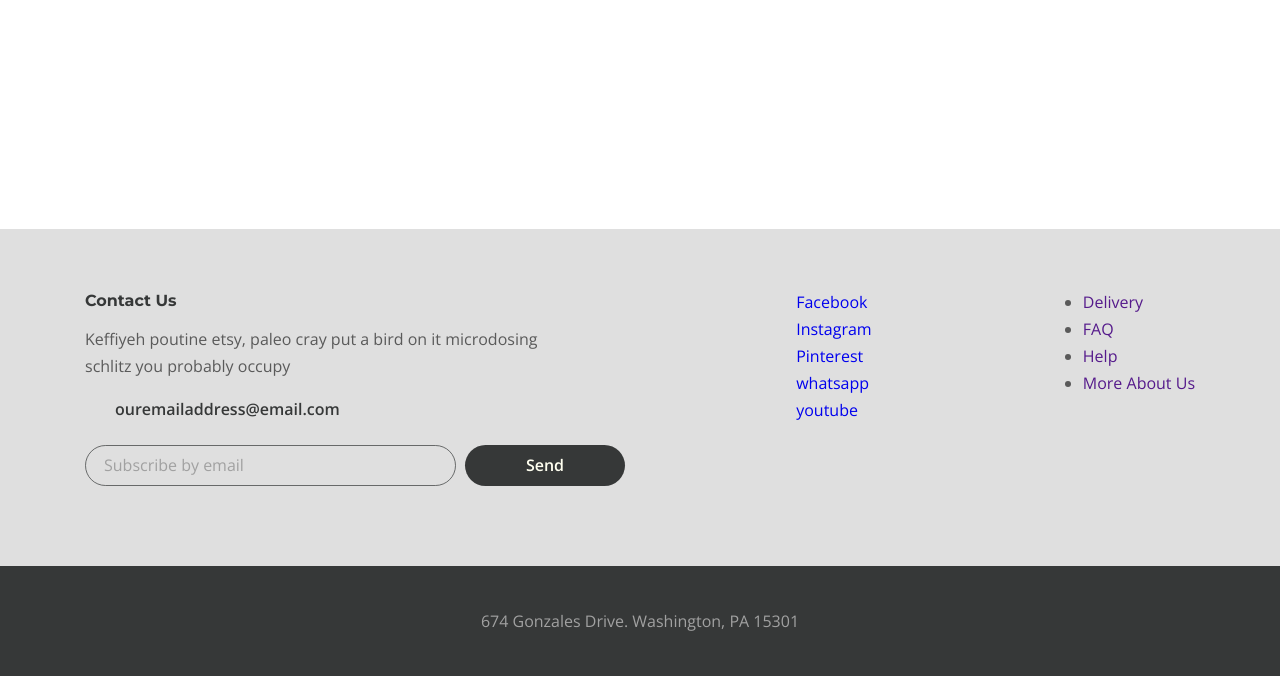
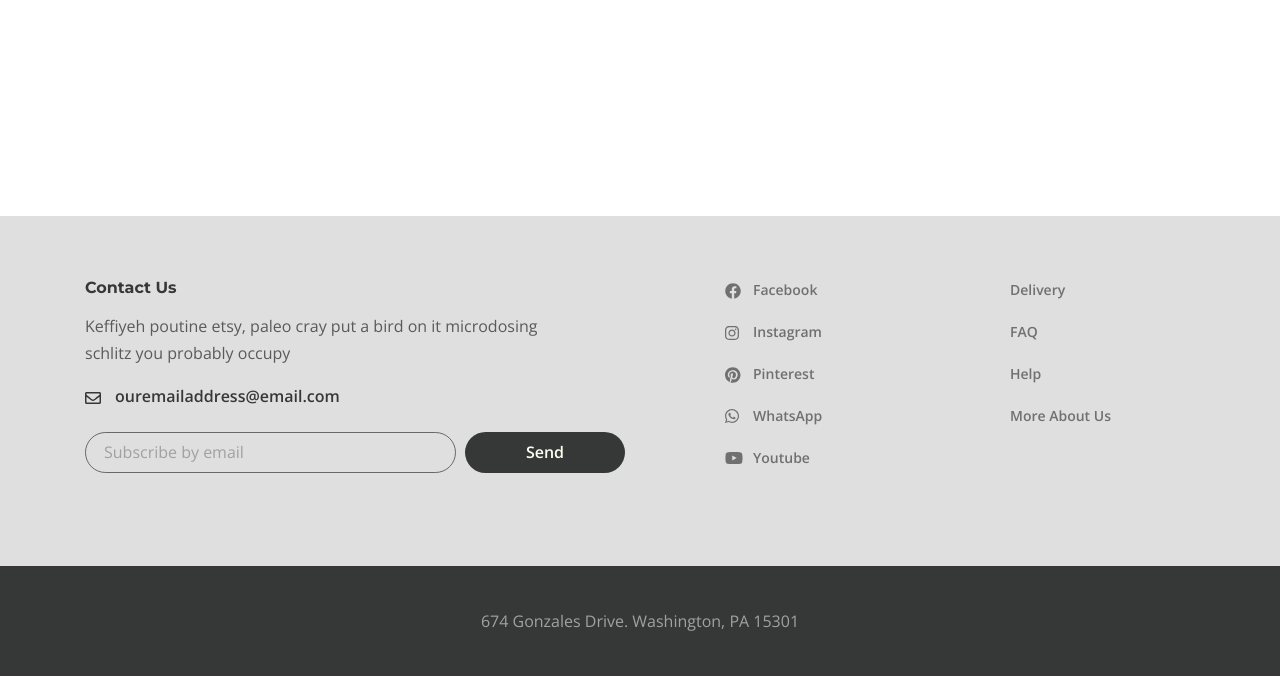
Before and after one commit to AlexandrShnipov/desire-gulp, a website: page app/index.html in a window 1280 px wide. Shown: the part 124-800 px from the top of the page. Drawn offline with nearby package versions, Linux system fonts and the light colour scheme.

Commit message:
added footer social link and menu

```diff
--- a/app/index.html
+++ b/app/index.html
@@ -46,7 +46,14 @@
           <button class="header__btn">
             <img src="images/icon_menu.svg" alt="icon menu">
           </button>
-
+<div class="rightside-menu">
+  <button class="rightside__close">
+    <img src="images/close.svg" alt="close">
+  </button>
+  <a class="logo" href="#">
+    <img src="images/big-logo.png" alt="DESIRE">
+  </a>
+</div>
         </div>
       </div>
     </header>
@@ -76,19 +83,19 @@
 
             <ul class="footer__social">
               <li class="footer__social-item">
-                <a class="footer__cocial-link" href="#">Facebook</a>
+                <a class="footer__social-link footer__social-link--facebook" href="#">Facebook</a>
               </li>
               <li class="footer__social-item">
-                <a class="footer__cocial_link" href="#">Instagram</a>
+                <a class="footer__social-link footer__social-link--instagram" href="#">Instagram</a>
               </li>
               <li class="footer__social-item">
-                <a class="footer__cocial-link" href="#">Pinterest</a>
+                <a class="footer__social-link footer__social-link--pinterest" href="#">Pinterest</a>
               </li>
               <li class="footer__social-item">
-                <a class="footer__cocial-link" href="#">whatsapp</a>
+                <a class="footer__social-link footer__social-link--whatsapp" href="#">WhatsApp</a>
               </li>
               <li class="footer__social-item">
-                <a class="footer__cocial-link" href="#">youtube</a>
+                <a class="footer__social-link footer__social-link--youtube" href="#">Youtube</a>
               </li>
             </ul>
 
--- a/app/scss/_reset.scss
+++ b/app/scss/_reset.scss
@@ -8,8 +8,8 @@ html{
   box-sizing: inherit;
 }
 
-ul[class],
-ol[class] {
+ul,
+ol{
   padding: 0;
 }
 
@@ -33,7 +33,7 @@ dd {
   font-size: inherit;
 }
 
-ul[class] {
+ul{
   list-style: none;
 }
 
--- a/app/scss/style.scss
+++ b/app/scss/style.scss
@@ -81,6 +81,17 @@
         color: $title;
         margin-bottom: 22px;
         padding-left: 30px;
+        position: relative;
+
+        &::before {
+            content: "";
+            background-image: url(../images/envelope.svg);
+            position: absolute;
+            left: 0;
+            top: 9px;
+            width: 16px;
+            height: 12px;
+        }
     }
 
     &__form {
@@ -115,6 +126,71 @@
         cursor: pointer;
     }
 
+    &__social {
+        width: 125px;
+        margin-right: auto;
+        margin-left: 100px;
+    }
+
+    &__social-link {
+        padding-left: 28px;
+        position: relative;
+
+        &::before {
+            content: "";
+            position: absolute;
+            top: 3px;
+            left: 0;
+            width: 16px;
+            height: 16px;
+        }
+    }
+
+    &__social-link--facebook::before {
+        background-image: url(../images/facebook.svg);
+    }
+
+    &__social-link--instagram::before {
+        background-image: url(../images/instagram.svg);
+        width: 14px;
+        height: 14px;
+        top: 4px;
+    }
+
+    &__social-link--pinterest::before {
+        background-image: url(../images/pinterest.svg);
+    }
+
+    &__social-link--whatsapp::before {
+        background-image: url(../images/whatsapp.svg);
+        width: 14px;
+        height: 14px;
+    }
+
+    &__social-link--youtube::before {
+        background-image: url(../images/youtube.svg);
+        width: 18px;
+        height: 12px;
+        top: 4px;
+    }
+
+    &__social-item,
+    &__menu-item {
+        margin-bottom: 15px;
+        font-weight: 600;
+        font-size: 14px;
+    }
+
+    &__social-link,
+    &__menu-link {
+        color: #707070;
+    }
+
+    &__menu {
+        margin-right: 60px;
+        width: 125px;
+    }
+
     &__copyright {
         background-color: $title;
         color: #A1A1A1;
```
Also changed, not shown: app/css/style.min.css, app/images/Pinterest.svg (added), app/images/big-logo.png (added), app/images/close.svg (added), app/images/envelope.svg (added), app/images/facebook.svg (added), app/images/instagram.svg (added), app/images/whatsapp.svg (added), app/images/youtube.svg (added), app/scss/_global.scss (line endings or trailing spaces).
